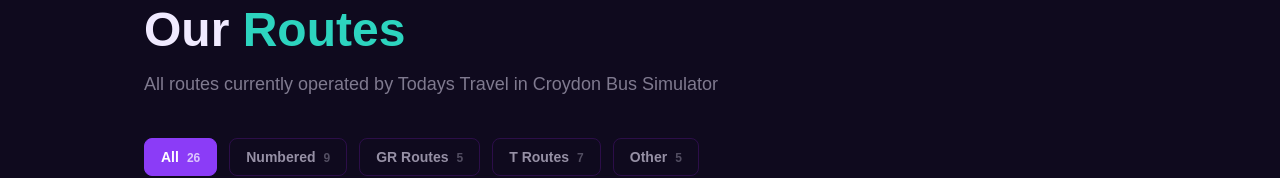
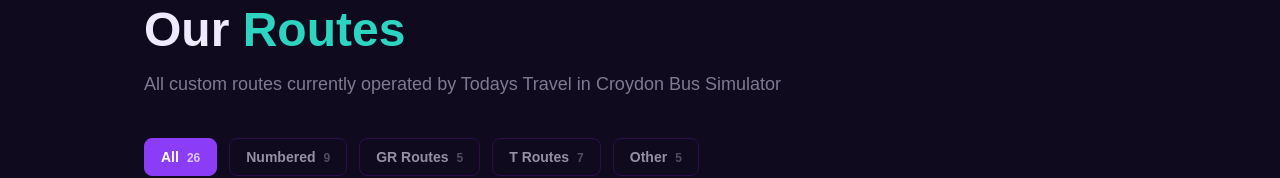
Before and after one commit to XPMaster4865/todays-travel, a Next.js app: page /routes in a window 1280 px wide. Shown: the part 155-333 px from the top of the page. Built offline with nearby package versions, Linux system fonts and the light colour scheme.

Commit message:
Clarify Routes page shows custom routes

```diff
--- a/app/routes/page.tsx
+++ b/app/routes/page.tsx
@@ -49,7 +49,7 @@ export default function Routes() {
         Our <span className="text-[#2dd4bf]">Routes</span>
       </h1>
       <p className="text-[#f0eaff]/50 text-lg mb-10">
-        All routes currently operated by Todays Travel in Croydon Bus Simulator
+        All custom routes currently operated by Todays Travel in Croydon Bus Simulator
       </p>
 
       {/* Filter buttons */}
```
